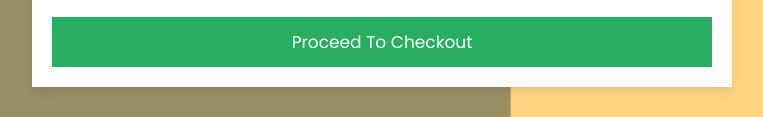
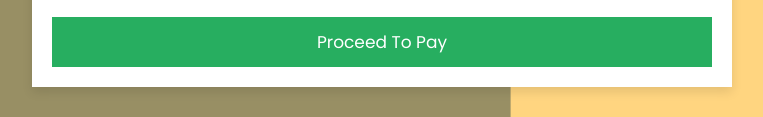
Before and after one commit to tayyab84/banoqabilpaymentgateway, a plain HTML site: page index.html in a window 1280 px wide. Shown: the part 626-743 px from the top of the page, without its empty margins (258-1021 px from the left). Drawn offline with Linux system fonts and the light colour scheme.

Commit message:
Update index.html

```diff
--- a/index.html
+++ b/index.html
@@ -85,7 +85,7 @@
 
         </div>
 
-        <input type="submit" value="proceed to checkout" class="submit-btn">
+<input type="button" onclick="window.location.href='https://tayyab84.github.io/banoqabilpayment/';" value="proceed to Pay" class="submit-btn"/>
 
     </form>
 
```
